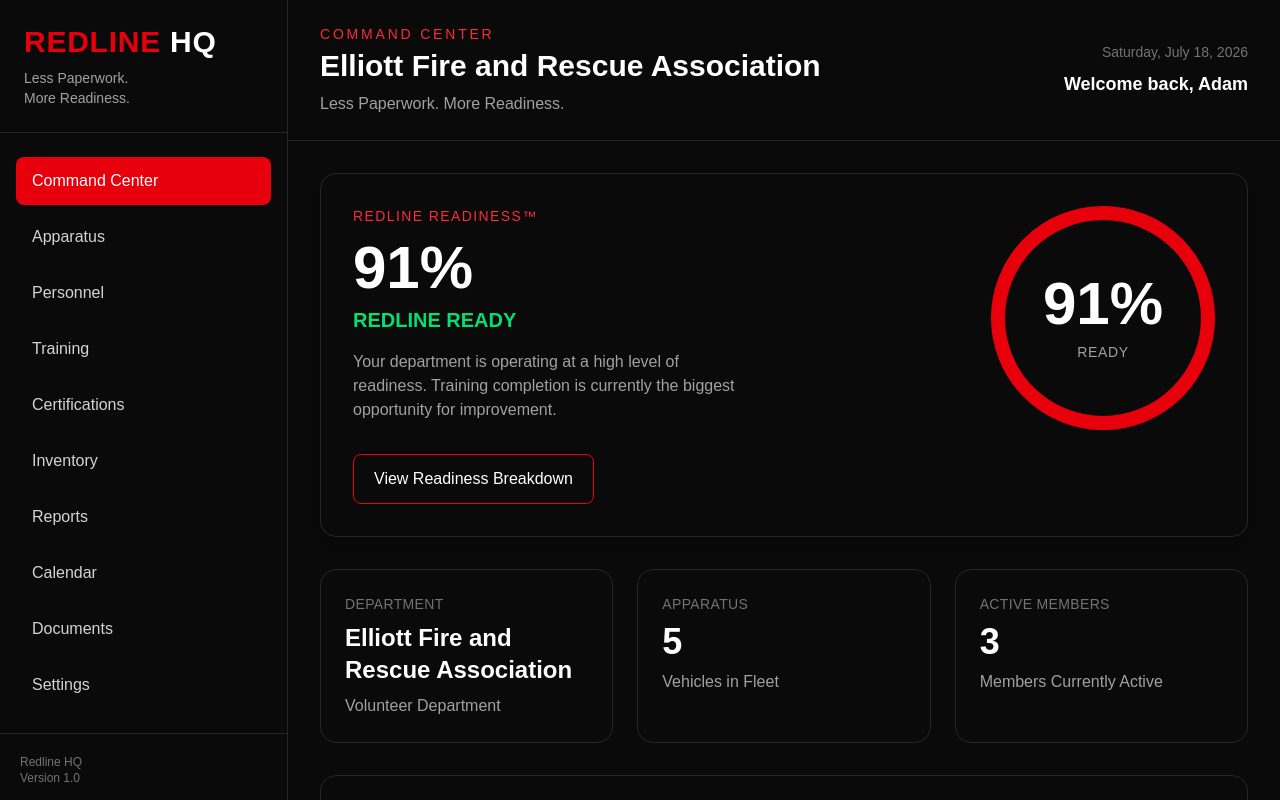
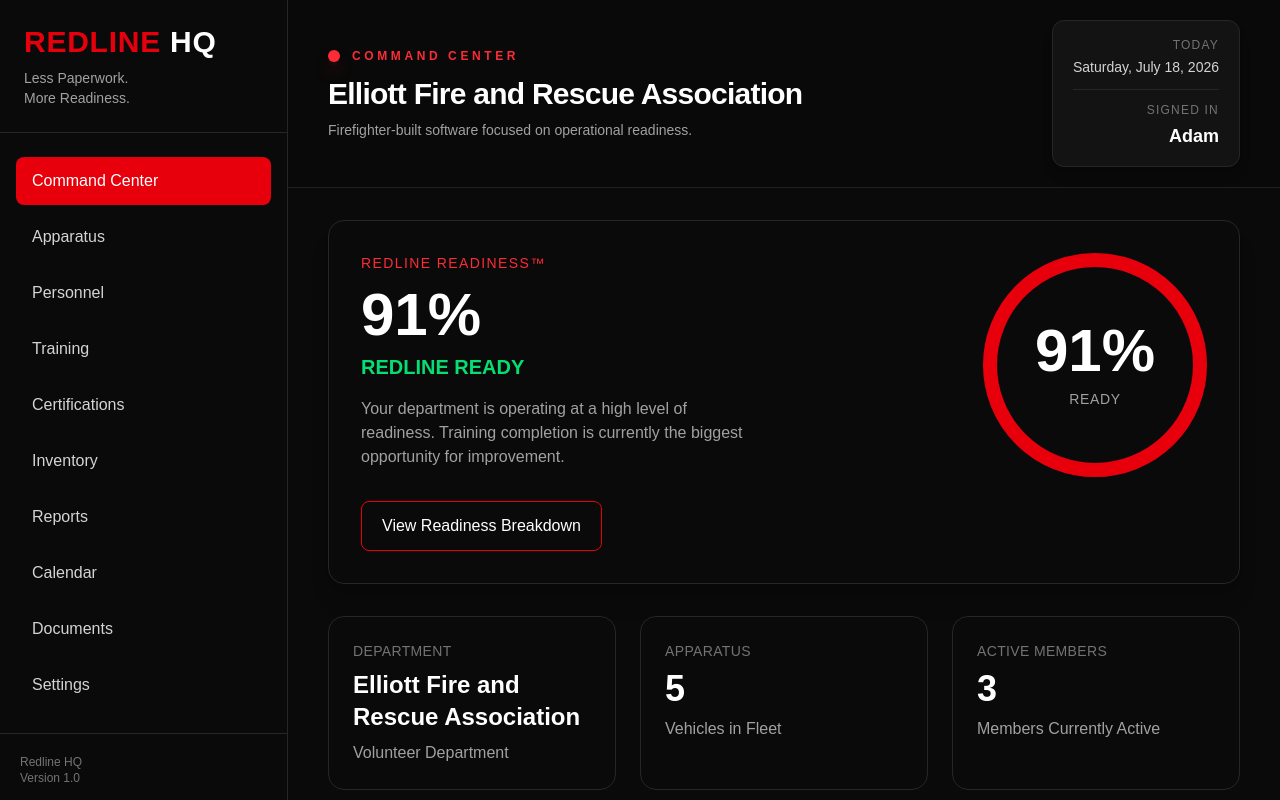
Before and after one commit to RedlineFireHQ/redline-hq, a Next.js app: page / in a window 1280 px wide. Shown: the top 800 px of the page. Built offline with nearby package versions, Linux system fonts and the light colour scheme.

Commit message:
Establish Redline HQ design system

```diff
--- a/components/layout/PageLayout.tsx
+++ b/components/layout/PageLayout.tsx
@@ -10,18 +10,20 @@
   children,
 }: PageLayoutProps) {
   return (
-    <div className="flex min-h-screen bg-neutral-950 text-white">
+    <div className="min-h-screen bg-neutral-950 text-white">
+      <div className="flex min-h-screen">
         <Sidebar />
 
-      <div className="flex flex-1 flex-col">
+        <div className="flex min-w-0 flex-1 flex-col">
           <TopBar />
 
           <main className="flex-1 overflow-y-auto">
-          <div className="p-8">
+            <div className="mx-auto w-full max-w-7xl px-6 py-8 lg:px-10">
               {children}
             </div>
           </main>
         </div>
       </div>
+    </div>
   );
 }
--- a/components/layout/TopBar.tsx
+++ b/components/layout/TopBar.tsx
@@ -11,29 +11,45 @@
   });
 
   return (
-    <header className="flex items-center justify-between border-b border-neutral-800 bg-neutral-950 px-8 py-6">
+    <header className="sticky top-0 z-20 border-b border-neutral-800/80 bg-neutral-950/95 backdrop-blur">
+      <div className="mx-auto flex w-full max-w-7xl items-center justify-between px-6 py-5 lg:px-10">
         <div>
-        <p className="text-sm uppercase tracking-[0.2em] text-red-500">
+          <div className="flex items-center gap-3">
+            <div className="h-3 w-3 rounded-full bg-red-500 shadow-lg shadow-red-500/50" />
+
+            <p className="text-xs font-semibold uppercase tracking-[0.3em] text-red-500">
               Command Center
             </p>
+          </div>
 
-        <h1 className="mt-1 text-3xl font-bold text-white">
+          <h1 className="mt-3 text-3xl font-bold tracking-tight text-white">
             {department.name}
           </h1>
 
-        <p className="mt-2 text-neutral-400">
-          Less Paperwork. More Readiness.
+          <p className="mt-2 text-sm text-neutral-400">
+            Firefighter-built software focused on operational readiness.
           </p>
         </div>
 
-      <div className="text-right">
-        <p className="text-sm text-neutral-500">
+        <div className="rounded-xl border border-neutral-800 bg-neutral-900/70 px-5 py-4 text-right shadow-lg">
+          <p className="text-xs uppercase tracking-widest text-neutral-500">
+            Today
+          </p>
+
+          <p className="mt-1 text-sm text-neutral-300">
             {formattedDate}
           </p>
 
-        <p className="mt-2 text-lg font-semibold text-white">
-          Welcome back, Adam
+          <div className="my-3 h-px bg-neutral-800" />
+
+          <p className="text-xs uppercase tracking-widest text-neutral-500">
+            Signed In
           </p>
+
+          <p className="mt-1 text-lg font-semibold text-white">
+            Adam
+          </p>
+        </div>
       </div>
     </header>
   );
```
Lines whose indentation alone changed are shown as unchanged.
